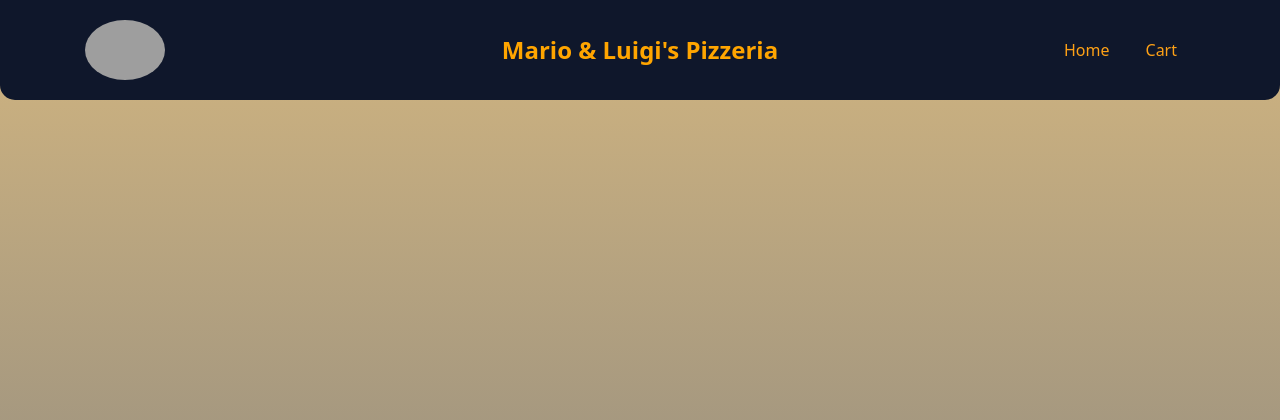
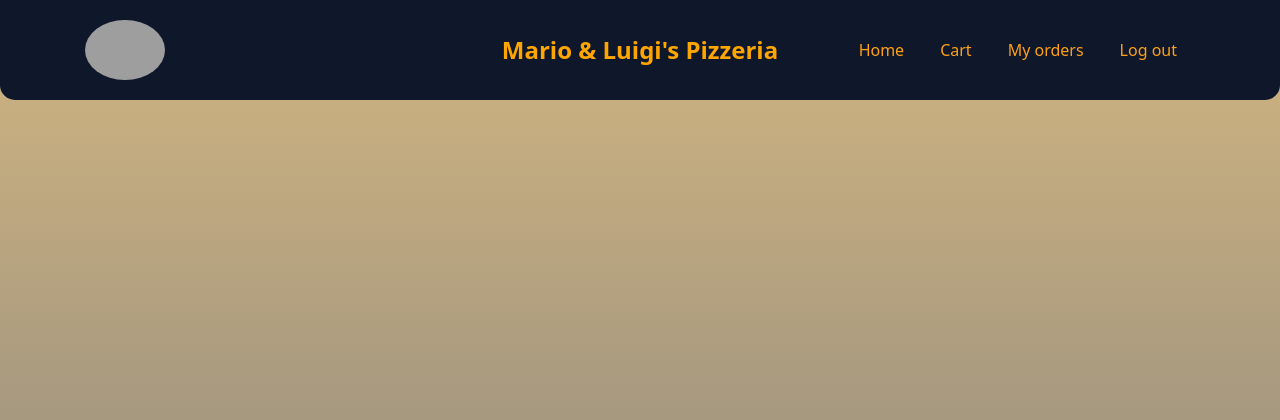
Before and after one commit to ViktorVelizarov/Pizzaria-Project, a Flask app: page /cart in a window 1280 px wide. Shown: the top 420 px of the page. Run offline with Flask 3, Linux system fonts and the light colour scheme; a user stored in the database is signed in; some libraries are stand-ins or nearby versions; grey boxes are pictures that could not be loaded.

Commit message:
fix logout nav item and add a orderlist nav item

```diff
--- a/website/templates/base.html
+++ b/website/templates/base.html
@@ -72,10 +72,14 @@
               <li class="nav-item">
                 <a class="nav-link" href="/receive-orders">Receive orders</a>
               </li>
+              {% else %}
+              <li class="nav-item">
+                <a class="nav-link" href="/orders-board">My orders</a>
+              </li>
+              {% endif %}
               <li class="nav-item">
                 <a class="nav-link" href="/logout">Log out</a>
               </li>
-              {% endif %}
               {% else %}
               <li class="nav-item">
                 <a class="nav-link" href="/login">Log in</a>
```
Also changed, not shown: instance/database.db (added).
